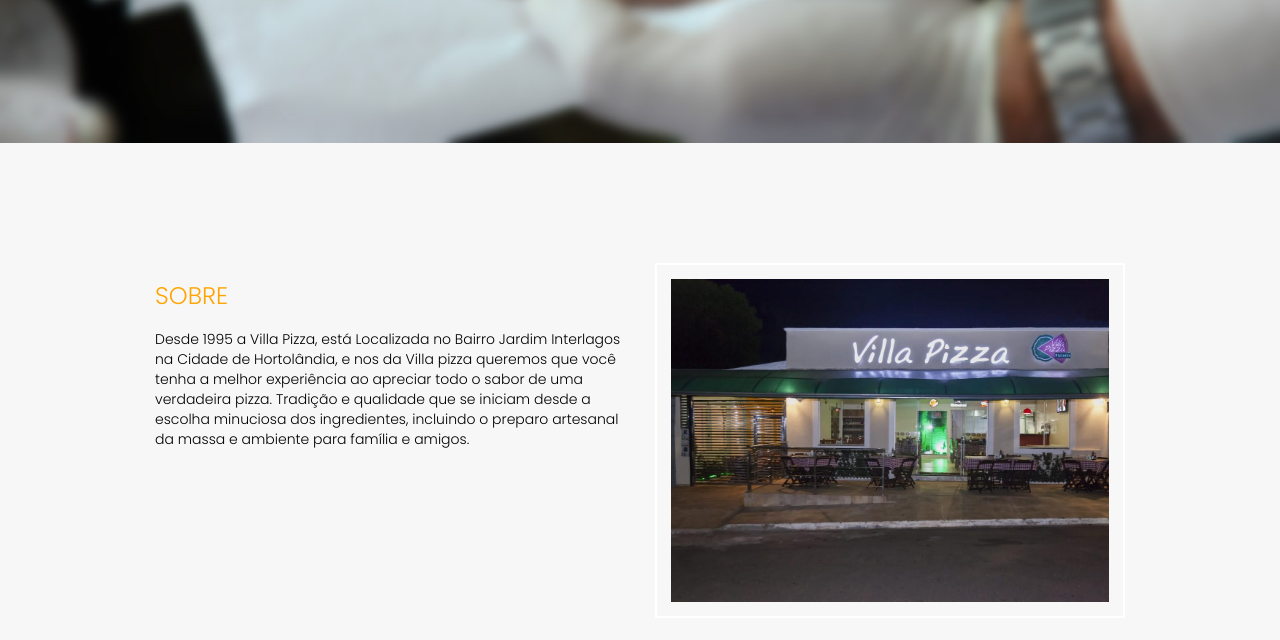
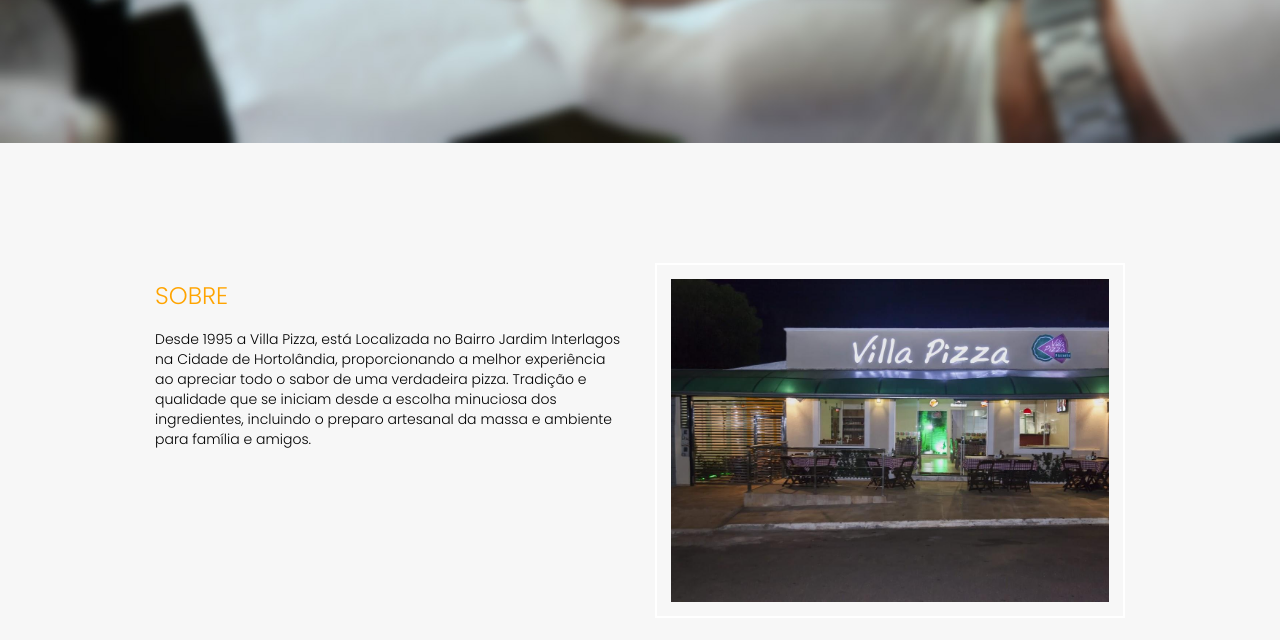
Before and after one commit to ryannlopes/Projeto-Villa-Pizza, a plain HTML site: page index.html in a window 1280 px wide. Shown: the part 440-1080 px from the top of the page. Drawn offline with nearby package versions, Linux system fonts and the light colour scheme; some packages are replaced by stand-ins of ours.

Commit message:
Update index.html

```diff
--- a/index.html
+++ b/index.html
@@ -118,7 +118,7 @@
 				</div>
 				<div class="col-md-6 col-sm-6">
 					<h3 class="text-uppercase padding-bottom-10">Sobre</h3>
-					<p>Desde 1995 a Villa Pizza, está Localizada no Bairro Jardim Interlagos na Cidade de Hortolândia, e nos da  Villa pizza  queremos que você tenha a melhor experiência ao apreciar todo
+					<p>Desde 1995 a Villa Pizza, está Localizada no Bairro Jardim Interlagos na Cidade de Hortolândia, proporcionando a melhor experiência ao apreciar todo
 						o sabor de uma verdadeira pizza. Tradição e qualidade que se iniciam desde a
 						escolha minuciosa dos ingredientes, incluindo o preparo artesanal da massa e ambiente para família e amigos.</p>
 
```
